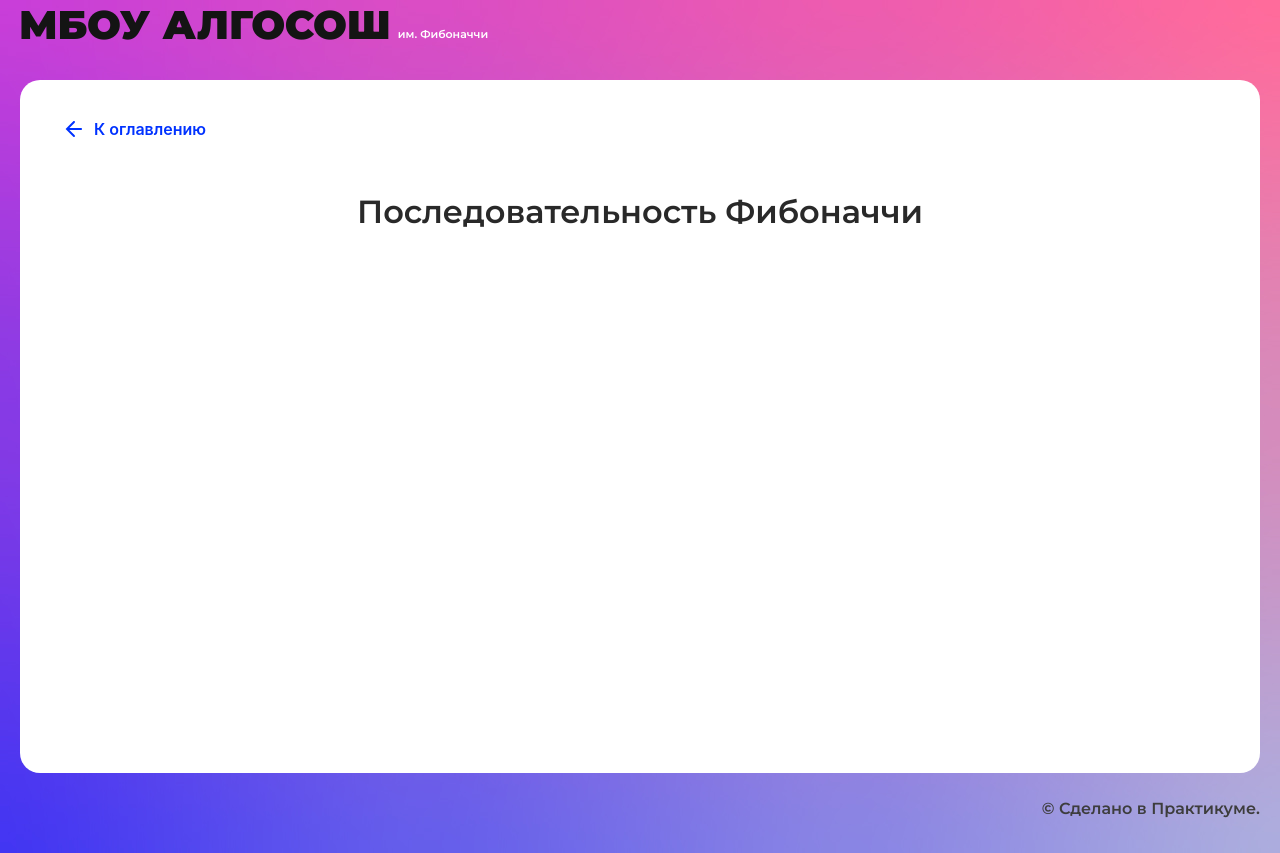
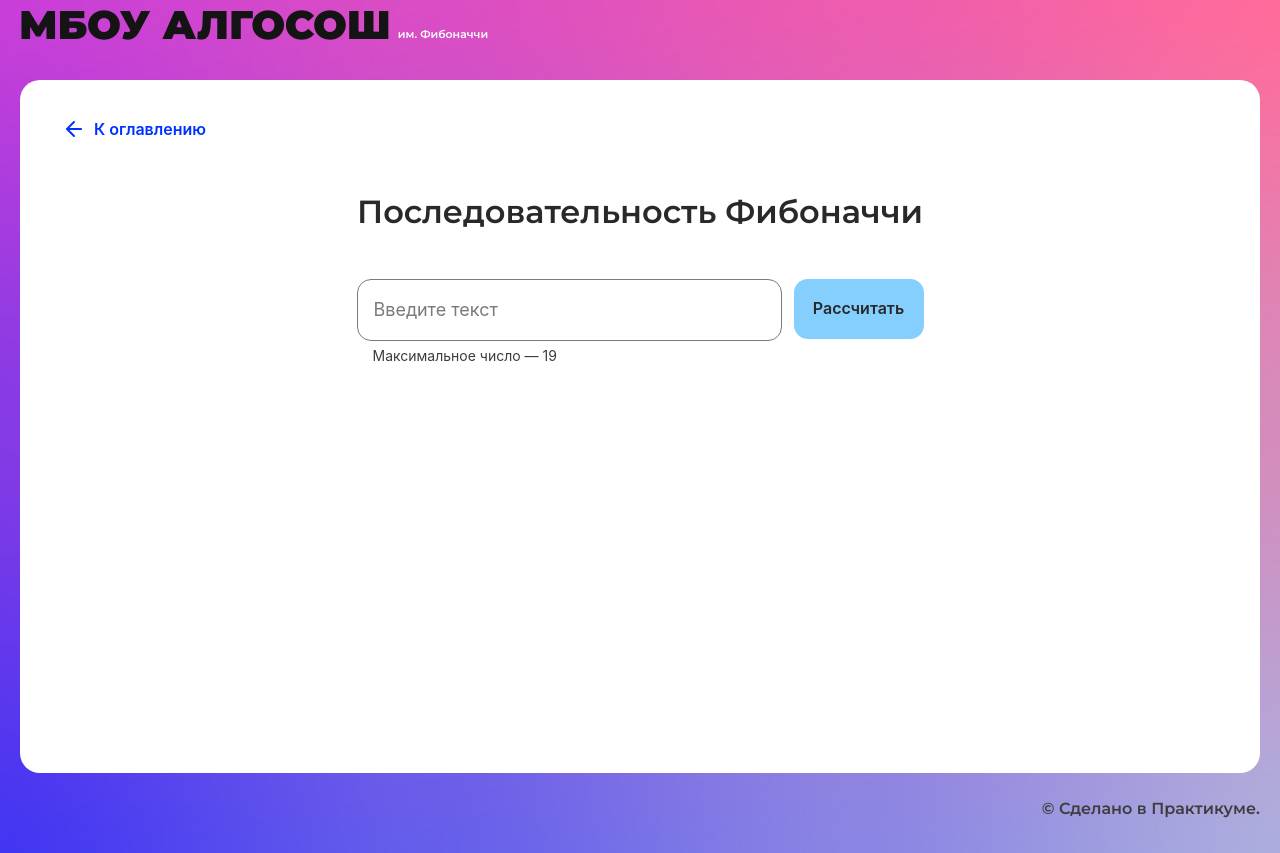
Before and after one commit to Aleksey-dev-crt/algososh, a React (Create React App) app: page /fibonacci in a window 1280 px wide. Built offline with nearby package versions, Linux system fonts and the light colour scheme.

Commit message:
add fibonacci algorithm

```diff
--- a/src/components/fibonacci-page/fibonacci-page.tsx
+++ b/src/components/fibonacci-page/fibonacci-page.tsx
@@ -1,10 +1,63 @@
-import React from "react";
-import { SolutionLayout } from "../ui/solution-layout/solution-layout";
+import { FC, useState } from 'react';
+import FibonacciStyles from './fibonacci.module.css';
+import { Button } from '../ui/button/button';
+import { Circle } from '../ui/circle/circle';
+import { Input } from '../ui/input/input';
+import { SolutionLayout } from '../ui/solution-layout/solution-layout';
+import { nanoid } from 'nanoid';
 
-export const FibonacciPage: React.FC = () => {
-  return (
-    <SolutionLayout title="Последовательность Фибоначчи">
+export const FibonacciPage: FC = () => {
+	const [fibNumbers, setFibNumbers] = useState<string[]>([]);
+	const [loader, setLoader] = useState<boolean>(false);
+	let interval: NodeJS.Timer;
 
-    </SolutionLayout>
-  );
+	const [value, setValue] = useState('');
+	const onChangeInput = (e: React.ChangeEvent<HTMLInputElement>) => {
+		setValue(e.target.value);
+	};
+
+	const algorithm = (n: number) => {
+		setLoader(true);
+		const fibArr: string[] = [];
+		let i = 1;
+		interval = setInterval(() => {
+			if (i <= 2) {
+				fibArr.push('1');
+				setFibNumbers([...fibArr]);
+			} else {
+				fibArr.push(`${+fibArr[i - 2] + +fibArr[i - 3]}`);
+				setFibNumbers([...fibArr]);
+			}
+
+			if (n === i - 1) {
+				setLoader(false);
+				clearInterval(interval);
+			}
+			i++;
+		}, 500);
+	};
+
+	const reverseHandler = () => algorithm(+value);
+
+	return (
+		<SolutionLayout title='Последовательность Фибоначчи'>
+			<div className={FibonacciStyles.container}>
+				<Input
+					onChange={onChangeInput}
+					isLimitText
+					type='number'
+					max={19}></Input>
+				<Button
+					text='Рассчитать'
+					onClick={reverseHandler}
+					disabled={+value > 19}
+					isLoader={loader}></Button>
+			</div>
+			<div className={FibonacciStyles.fibonacci} style={{justifyContent: fibNumbers.length < 10 ? 'center' : 'flex-start'}}>
+				{fibNumbers.map((number: string, i: number) => (
+					<Circle letter={number} key={nanoid()} index={i}></Circle>
+				))}
+			</div>
+		</SolutionLayout>
+	);
 };
--- /dev/null
+++ b/src/components/fibonacci-page/fibonacci.module.css
@@ -0,0 +1,15 @@
+.container {
+	margin: 0 auto;
+	display: flex;
+	max-width: 567px;
+	gap: 12px;
+}
+
+.fibonacci {
+    margin: 48px auto 0;
+	max-width: 944px;
+	display: flex;
+	flex-wrap: wrap;
+    row-gap: 78px;
+    column-gap: 16px;
+}
```
Also changed, not shown: src/components/string/string.tsx (+40 -35 lines).
